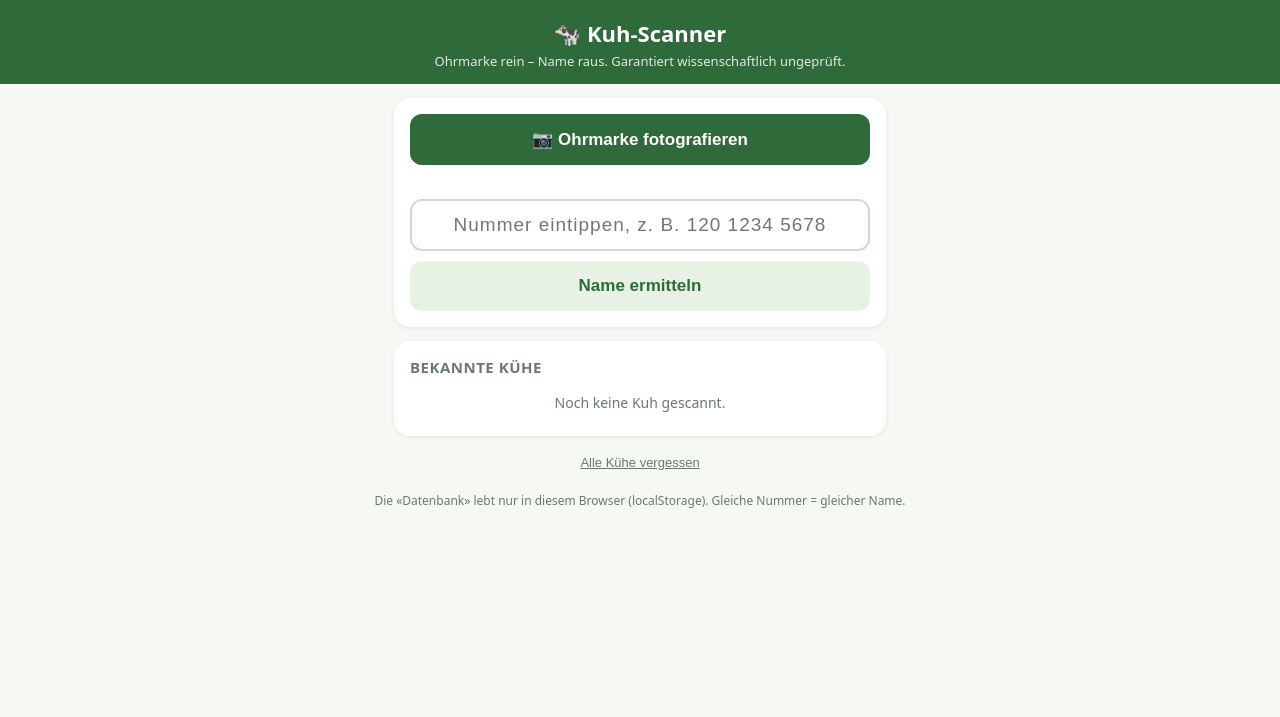
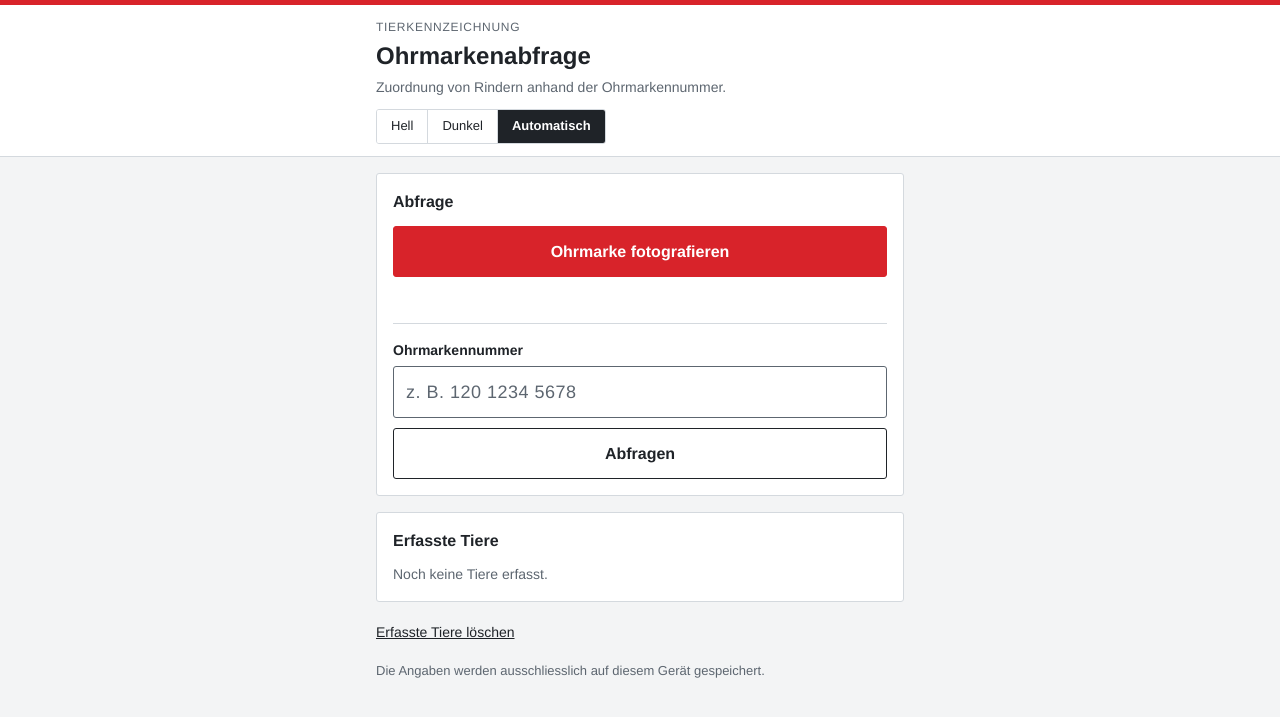
Before and after one commit to dombuzz/Vibe, a plain HTML site: page index.html in a window 1280 px wide. Drawn offline with Linux system fonts and the light colour scheme.

Commit message:
Restyle as official-looking lookup page with light/dark theme
Co-Authored-By: Claude Sonnet 5.5 <noreply@anthropic.com>
Claude-Session: https://claude.ai/code/session_01YXMkNJ65S9bebkcPPdm4Cu

```diff
--- a/index.html
+++ b/index.html
@@ -3,78 +3,116 @@
 <head>
 <meta charset="utf-8">
 <meta name="viewport" content="width=device-width, initial-scale=1">
-<meta name="theme-color" content="#2f6b3a">
-<title>Kuh-Scanner</title>
+<meta name="color-scheme" content="light dark">
+<meta name="theme-color" content="#d8232a">
+<title>Ohrmarkenabfrage</title>
 <style>
-  :root{--g:#2f6b3a;--gl:#e7f2e4;--ink:#1d2a1f;--mut:#6a7a6c;--bg:#f6f8f3;--card:#fff;--acc:#e8a317}
+  :root{
+    --bg:#f3f4f5; --surface:#ffffff; --ink:#1f2328; --mut:#5d6670; --line:#d4d9de;
+    --red:#d8232a; --red-ink:#ffffff; --red-dark:#b01c22; --tint:#eef0f2; --ok:#1d6b3a; --okbg:#e6f2ea; --newbg:#e8eef7; --new:#1f4e8c;
+    --focus:#1a5fb4;
+  }
+  @media (prefers-color-scheme: dark){
+    :root:not([data-theme="light"]){
+      --bg:#14171a; --surface:#1d2125; --ink:#e9ecef; --mut:#a2acb6; --line:#363c43;
+      --red:#e5484d; --red-ink:#ffffff; --red-dark:#f06a6e; --tint:#262b31; --ok:#7fd29a; --okbg:#1b2d22; --newbg:#1c2735; --new:#8db8f0;
+      --focus:#7aa7e8;
+    }
+  }
+  :root[data-theme="dark"]{
+    --bg:#14171a; --surface:#1d2125; --ink:#e9ecef; --mut:#a2acb6; --line:#363c43;
+    --red:#e5484d; --red-ink:#ffffff; --red-dark:#f06a6e; --tint:#262b31; --ok:#7fd29a; --okbg:#1b2d22; --newbg:#1c2735; --new:#8db8f0;
+    --focus:#7aa7e8;
+  }
   *{box-sizing:border-box}
-  body{margin:0;font-family:system-ui,-apple-system,Segoe UI,Roboto,sans-serif;background:var(--bg);color:var(--ink)}
-  header{background:var(--g);color:#fff;padding:18px 16px 14px;text-align:center}
-  header h1{margin:0;font-size:22px}
-  header p{margin:4px 0 0;font-size:13px;opacity:.85}
-  main{max-width:520px;margin:0 auto;padding:14px}
-  .card{background:var(--card);border-radius:16px;padding:16px;margin-bottom:14px;box-shadow:0 1px 4px rgba(0,0,0,.08)}
-  .btn{display:block;width:100%;border:0;border-radius:12px;padding:15px;font-size:17px;font-weight:600;background:var(--g);color:#fff;cursor:pointer;text-align:center}
-  .btn.sec{background:var(--gl);color:var(--g)}
-  .btn:disabled{opacity:.5}
-  input[type=text]{width:100%;padding:13px;font-size:19px;border:2px solid #cfdccb;border-radius:12px;letter-spacing:1px;text-align:center}
-  .row{display:flex;gap:8px;margin-top:10px}
-  .row>*{flex:1}
-  #preview{width:100%;max-height:220px;object-fit:cover;border-radius:12px;margin-top:12px;display:none}
-  .status{font-size:14px;color:var(--mut);margin-top:10px;text-align:center;min-height:18px}
-  #result{display:none;text-align:center}
-  #result .cow{font-size:54px;line-height:1}
-  #result .name{font-size:42px;font-weight:800;color:var(--g);margin:6px 0}
-  #result .tag{font-family:ui-monospace,monospace;color:var(--mut);font-size:15px}
-  #result .badge{display:inline-block;margin-top:10px;padding:6px 12px;border-radius:99px;font-size:13px;font-weight:600}
-  .badge.new{background:#fff3d6;color:#8a5a00}
-  .badge.old{background:var(--gl);color:var(--g)}
-  h2{font-size:15px;margin:0 0 8px;color:var(--mut);text-transform:uppercase;letter-spacing:.5px}
-  ul{list-style:none;margin:0;padding:0}
-  li{display:flex;justify-content:space-between;align-items:center;padding:10px 0;border-top:1px solid #eef2ea}
-  li:first-child{border-top:0}
-  li b{font-size:17px}
-  li small{color:var(--mut);display:block;font-family:ui-monospace,monospace}
-  li span.n{background:var(--gl);color:var(--g);border-radius:99px;padding:3px 10px;font-size:13px;font-weight:600}
-  .empty{color:var(--mut);font-size:14px;text-align:center;padding:8px}
-  footer{text-align:center;color:var(--mut);font-size:12px;padding:6px 14px 30px}
-  .link{background:none;border:0;color:var(--mut);text-decoration:underline;font-size:13px;cursor:pointer}
-  @keyframes pop{0%{transform:scale(.7);opacity:0}100%{transform:scale(1);opacity:1}}
-  .pop{animation:pop .35s ease-out}
+  html{-webkit-text-size-adjust:100%}
+  body{margin:0;font-family:"Helvetica Neue",Helvetica,Arial,sans-serif;background:var(--bg);color:var(--ink);line-height:1.45}
+  .topbar{background:var(--surface);border-top:5px solid var(--red);border-bottom:1px solid var(--line)}
+  .topin{max-width:560px;margin:0 auto;padding:14px 16px 12px}
+  .topin .org{font-size:12px;letter-spacing:.06em;text-transform:uppercase;color:var(--mut);margin-bottom:6px}
+  .topin h1{margin:0;font-size:24px;font-weight:700;line-height:1.2}
+  .topin p{margin:6px 0 0;font-size:14px;color:var(--mut)}
+  .theme{display:flex;margin-top:12px;border:1px solid var(--line);border-radius:3px;overflow:hidden;width:max-content}
+  .theme button{border:0;background:var(--surface);color:var(--ink);font:inherit;font-size:13px;padding:7px 14px;cursor:pointer;border-right:1px solid var(--line)}
+  .theme button:last-child{border-right:0}
+  .theme button[aria-pressed="true"]{background:var(--ink);color:var(--surface);font-weight:600}
+  main{max-width:560px;margin:0 auto;padding:16px}
+  section{background:var(--surface);border:1px solid var(--line);border-radius:3px;padding:16px;margin-bottom:16px}
+  h2{margin:0 0 12px;font-size:16px;font-weight:700}
+  label{display:block;font-size:14px;font-weight:600;margin-bottom:6px}
+  .btn{display:block;width:100%;border:1px solid var(--red);border-radius:3px;padding:13px 14px;font:inherit;font-size:16px;font-weight:600;background:var(--red);color:var(--red-ink);cursor:pointer;text-align:center}
+  .btn:hover{background:var(--red-dark);border-color:var(--red-dark)}
+  .btn.sec{background:transparent;color:var(--ink);border-color:var(--ink)}
+  .btn.sec:hover{background:var(--tint)}
+  button:focus-visible,input:focus-visible{outline:3px solid var(--focus);outline-offset:2px}
+  input[type=text]{width:100%;padding:12px;font:inherit;font-size:18px;color:var(--ink);background:var(--surface);border:1px solid var(--mut);border-radius:3px;letter-spacing:.5px}
+  input::placeholder{color:var(--mut)}
+  .sep{height:1px;background:var(--line);margin:16px 0}
+  #preview{width:100%;max-height:200px;object-fit:cover;border:1px solid var(--line);border-radius:3px;margin-top:12px;display:none}
+  .status{font-size:14px;color:var(--mut);margin-top:10px;min-height:20px}
+  #result{display:none;border-left:5px solid var(--red)}
+  #result dl{margin:0}
+  #result dt{font-size:13px;color:var(--mut);margin:0}
+  #result dd{margin:0 0 12px}
+  #result .name{font-size:34px;font-weight:700;line-height:1.15}
+  #result .tag{font-family:ui-monospace,Menlo,Consolas,monospace;font-size:18px}
+  .badge{display:inline-block;padding:4px 10px;border-radius:3px;font-size:13px;font-weight:600}
+  .badge.new{background:var(--newbg);color:var(--new)}
+  .badge.old{background:var(--okbg);color:var(--ok)}
+  table{width:100%;border-collapse:collapse;font-size:15px}
+  th{text-align:left;font-size:13px;color:var(--mut);font-weight:600;padding:0 0 8px;border-bottom:2px solid var(--ink)}
+  td{padding:10px 0;border-bottom:1px solid var(--line);vertical-align:top}
+  td.num,th.num{text-align:right;white-space:nowrap}
+  td .t{font-family:ui-monospace,Menlo,Consolas,monospace;font-size:13px;color:var(--mut)}
+  .empty{color:var(--mut);font-size:14px}
+  .link{background:none;border:0;color:var(--ink);text-decoration:underline;font:inherit;font-size:14px;cursor:pointer;padding:4px 0}
+  footer{max-width:560px;margin:0 auto;padding:0 16px 32px;color:var(--mut);font-size:13px}
 </style>
 </head>
 <body>
-<header>
-  <h1>🐄 Kuh-Scanner</h1>
-  <p>Ohrmarke rein – Name raus. Garantiert wissenschaftlich ungeprüft.</p>
-</header>
+<div class="topbar"><div class="topin">
+  <div class="org">Tierkennzeichnung</div>
+  <h1>Ohrmarkenabfrage</h1>
+  <p>Zuordnung von Rindern anhand der Ohrmarkennummer.</p>
+  <div class="theme" role="group" aria-label="Darstellung">
+    <button type="button" data-t="light" aria-pressed="false">Hell</button>
+    <button type="button" data-t="dark" aria-pressed="false">Dunkel</button>
+    <button type="button" data-t="auto" aria-pressed="true">Automatisch</button>
+  </div>
+</div></div>
 <main>
-  <div class="card">
+  <section>
+    <h2>Abfrage</h2>
     <input type="file" id="cam" accept="image/*" capture="environment" hidden>
-    <button class="btn" id="scanBtn">📷 Ohrmarke fotografieren</button>
+    <button class="btn" id="scanBtn" type="button">Ohrmarke fotografieren</button>
     <img id="preview" alt="Foto der Ohrmarke">
-    <div class="status" id="status"></div>
-    <div style="margin-top:6px">
-      <input type="text" id="tag" inputmode="numeric" placeholder="Nummer eintippen, z. B. 120 1234 5678" autocomplete="off">
-      <div class="row"><button class="btn sec" id="goBtn">Name ermitteln</button></div>
-    </div>
-  </div>
+    <div class="status" id="status" aria-live="polite"></div>
+    <div class="sep"></div>
+    <label for="tag">Ohrmarkennummer</label>
+    <input type="text" id="tag" inputmode="numeric" placeholder="z. B. 120 1234 5678" autocomplete="off">
+    <div style="margin-top:10px"><button class="btn sec" id="goBtn" type="button">Abfragen</button></div>
+  </section>
 
-  <div class="card" id="result" aria-live="polite">
-    <div class="cow">🐮</div>
-    <div class="name" id="rName"></div>
-    <div class="tag" id="rTag"></div>
-    <div class="badge" id="rBadge"></div>
-  </div>
+  <section id="result" aria-live="polite">
+    <h2>Ergebnis</h2>
+    <dl>
+      <dt>Name des Tieres</dt><dd class="name" id="rName"></dd>
+      <dt>Ohrmarkennummer</dt><dd class="tag" id="rTag"></dd>
+      <dt>Status</dt><dd><span class="badge" id="rBadge"></span></dd>
+    </dl>
+  </section>
 
-  <div class="card">
-    <h2>Bekannte Kühe</h2>
-    <ul id="list"></ul>
-    <div class="empty" id="empty">Noch keine Kuh gescannt.</div>
-  </div>
-  <div style="text-align:center"><button class="link" id="resetBtn">Alle Kühe vergessen</button></div>
+  <section>
+    <h2>Erfasste Tiere</h2>
+    <table id="tbl" style="display:none">
+      <thead><tr><th>Name / Ohrmarke</th><th class="num">Abfragen</th></tr></thead>
+      <tbody id="list"></tbody>
+    </table>
+    <div class="empty" id="empty">Noch keine Tiere erfasst.</div>
+  </section>
+  <div><button class="link" id="resetBtn" type="button">Erfasste Tiere löschen</button></div>
 </main>
-<footer>Die «Datenbank» lebt nur in diesem Browser (localStorage). Gleiche Nummer = gleicher Name.</footer>
+<footer>Die Angaben werden ausschliesslich auf diesem Gerät gespeichert.</footer>
 
 <script src="https://cdn.jsdelivr.net/npm/tesseract.js@5/dist/tesseract.min.js" async></script>
 <script>
@@ -109,7 +147,7 @@ function lookup(raw){
   $("rTag").textContent = pretty(d);
   const b = $("rBadge");
   b.className = "badge " + (isNew ? "new" : "old");
-  b.textContent = isNew ? "🎉 Frisch getauft!" : "✓ Bekannt – schon " + rec.count + "× gescannt";
+  b.textContent = isNew ? "Neu erfasst" : "Bereits erfasst – " + rec.count + " Abfragen";
   const r = $("result"); r.style.display = "block";
   r.classList.remove("pop"); void r.offsetWidth; r.classList.add("pop");
   r.scrollIntoView({behavior:"smooth", block:"nearest"});
@@ -120,8 +158,9 @@ function render(){
   const db = load();
   const entries = Object.entries(db).sort((a,b)=>b[1].last-a[1].last);
   $("empty").style.display = entries.length ? "none" : "block";
+  $("tbl").style.display = entries.length ? "table" : "none";
   $("list").innerHTML = entries.map(([d,v])=>
-    `<li><div><b>${v.name}</b><small>${pretty(d)}</small></div><span class="n">${v.count}×</span></li>`).join("");
+    `<tr><td><b>${v.name}</b><div class="t">${pretty(d)}</div></td><td class="num">${v.count}</td></tr>`).join("");
 }
 
 // --- OCR ---
@@ -147,7 +186,7 @@ async function ocr(file){
   if(!window.Tesseract) throw new Error("no-ocr");
   const { data } = await Tesseract.recognize(file, "eng", {
     tessedit_char_whitelist: "0123456789CH ",
-    logger: m => { if(m.status==="recognizing text") $("status").textContent = "Lese Ohrmarke … " + Math.round(m.progress*100) + " %"; }
+    logger: m => { if(m.status==="recognizing text") $("status").textContent = "Ohrmarke wird gelesen … " + Math.round(m.progress*100) + " %"; }
   });
   return bestNumber(data.text);
 }
@@ -156,13 +195,13 @@ $("scanBtn").onclick = () => $("cam").click();
 $("cam").onchange = async e => {
   const f = e.target.files[0]; if(!f) return;
   const p = $("preview"); p.src = URL.createObjectURL(f); p.style.display = "block";
-  $("status").textContent = "Lese Ohrmarke …";
+  $("status").textContent = "Ohrmarke wird gelesen …";
   try{
     const n = await ocr(f);
-    if(n){ $("tag").value = pretty(n); $("status").textContent = "Erkannt: " + pretty(n) + " – stimmt das?"; lookup(n); }
-    else { $("status").textContent = "Nichts erkannt – bitte Nummer unten tippen (Foto bleibt als Gedächtnisstütze)."; $("tag").focus(); }
+    if(n){ $("tag").value = pretty(n); $("status").textContent = "Erkannte Nummer: " + pretty(n); lookup(n); }
+    else { $("status").textContent = "Nummer nicht erkannt. Bitte unten manuell eingeben."; $("tag").focus(); }
   }catch(err){
-    $("status").textContent = "Texterkennung hier nicht verfügbar – bitte Nummer vom Foto abtippen.";
+    $("status").textContent = "Automatische Erkennung nicht verfügbar. Bitte Nummer manuell eingeben.";
     $("tag").focus();
   }
   e.target.value = "";
@@ -173,10 +212,22 @@ $("tag").addEventListener("keydown", e => { if(e.key==="Enter") lookup($("tag").
 let armed = false;
 $("resetBtn").onclick = () => {
   const b = $("resetBtn");
-  if(!armed){ armed = true; b.textContent = "Sicher? Nochmals tippen zum Löschen"; setTimeout(()=>{armed=false;b.textContent="Alle Kühe vergessen";},4000); return; }
-  save({}); armed = false; b.textContent = "Alle Kühe vergessen"; $("result").style.display="none"; render();
+  if(!armed){ armed = true; b.textContent = "Wirklich löschen? Erneut antippen zur Bestätigung"; setTimeout(()=>{armed=false;b.textContent="Erfasste Tiere löschen";},4000); return; }
+  save({}); armed = false; b.textContent = "Erfasste Tiere löschen"; $("result").style.display="none"; render();
 };
 render();
+
+// --- Darstellung (hell / dunkel / automatisch) ---
+const TKEY = "ohrmarken-theme";
+function setTheme(t, persist){
+  const root = document.documentElement;
+  if(t === "light" || t === "dark") root.setAttribute("data-theme", t); else root.removeAttribute("data-theme");
+  document.querySelectorAll(".theme button").forEach(b => b.setAttribute("aria-pressed", String(b.dataset.t === (t||"auto"))));
+  if(persist){ try{ localStorage.setItem(TKEY, t); }catch(e){} }
+}
+document.querySelectorAll(".theme button").forEach(b => b.onclick = () => setTheme(b.dataset.t, true));
+let saved = "auto"; try{ saved = localStorage.getItem(TKEY) || "auto"; }catch(e){}
+setTheme(saved, false);
 </script>
 </body>
 </html>
```
Also changed, not shown: 1 other file.
